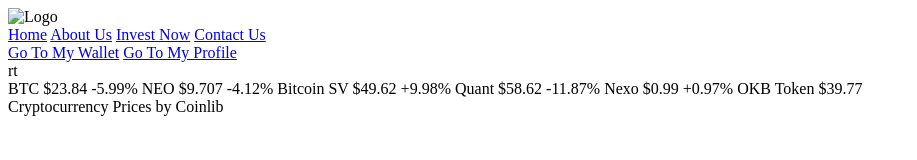
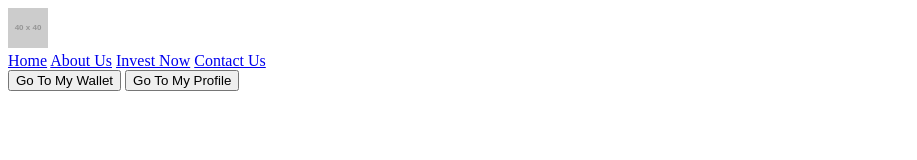
Before and after one commit to SoftrIn6/softrinvestment, a plain HTML site: page index.html in a window 1280 px wide. Shown: the whole page, without its empty margins (0-917 px from the left). Drawn offline with Linux system fonts and the light colour scheme; placeholder pictures from the web are drawn by us.

Commit message:
Update index.html

```diff
--- a/index.html
+++ b/index.html
@@ -3,48 +3,27 @@
 <head>
     <meta charset="UTF-8">
     <meta name="viewport" content="width=device-width, initial-scale=1.0">
-  <title>Crypto Investment Site</title>
-  <link rel="stylesheet" href="header.css">
+    <title>Navigation Bar</title>
+    <link rel="stylesheet" href="navbar.css">
 </head>
 <body>
-  <!-- Header Section -->
-  <header class="site-header">
+    <div class="navbar">
         <!-- Logo -->
-    <div class="logo">
-      <img src="path/to/logo.png" alt="Logo" class="logo-image">
+        <img src="https://via.placeholder.com/40" alt="Logo" class="logo">
+
+        <!-- Navigation links -->
+        <div class="nav-links">
+            <a href="#">Home</a>
+            <a href="#">About Us</a>
+            <a href="#">Invest Now</a>
+            <a href="#">Contact Us</a>
         </div>
 
-    <!-- Navigation Links -->
-    <nav class="nav-links">
-      <a href="#" class="nav-item">Home</a>
-      <a href="#" class="nav-item">About Us</a>
-      <a href="#" class="nav-item">Invest Now</a>
-      <a href="#" class="nav-item">Contact Us</a>
-    </nav>
-
-    <!-- Action Buttons -->
-    <div class="action-buttons">
-      <a href="#" class="action-button">Go To My Wallet</a>
-      <a href="#" class="action-button">Go To My Profile</a>
+        <!-- Buttons -->
+        <div class="buttons">
+            <button class="btn">Go To My Wallet</button>
+            <button class="btn">Go To My Profile</button>
         </div>
-
-    <!-- Profile Icon -->
-    <div class="profile-icon">
-      <span>rt</span>
     </div>
-  </header>
-
-  <!-- Cryptocurrency Ticker Section -->
-  <section class="crypto-ticker">
-    <div class="ticker">
-      <span class="ticker-item">BTC <span class="price">$23.84</span> <span class="percent-change">-5.99%</span></span>
-      <span class="ticker-item">NEO <span class="price">$9.707</span> <span class="percent-change">-4.12%</span></span>
-      <span class="ticker-item">Bitcoin SV <span class="price">$49.62</span> <span class="percent-change">+9.98%</span></span>
-      <span class="ticker-item">Quant <span class="price">$58.62</span> <span class="percent-change">-11.87%</span></span>
-      <span class="ticker-item">Nexo <span class="price">$0.99</span> <span class="percent-change">+0.97%</span></span>
-      <span class="ticker-item">OKB Token <span class="price">$39.77</span></span>
-    </div>
-    <div class="ticker-source">Cryptocurrency Prices by Coinlib</div>
-  </section>
 </body>
 </html>
```
Lines whose indentation alone changed are shown as unchanged.
